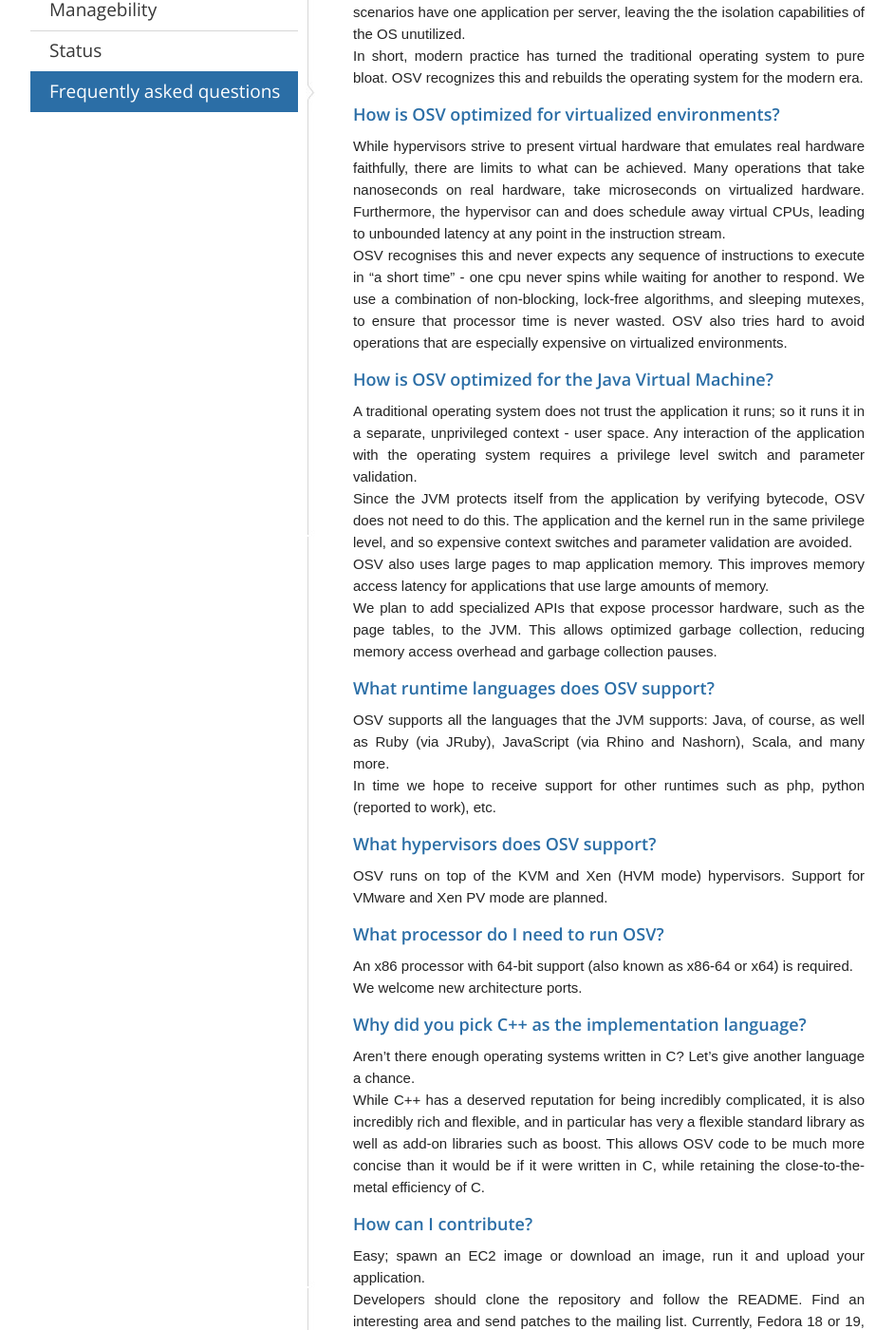
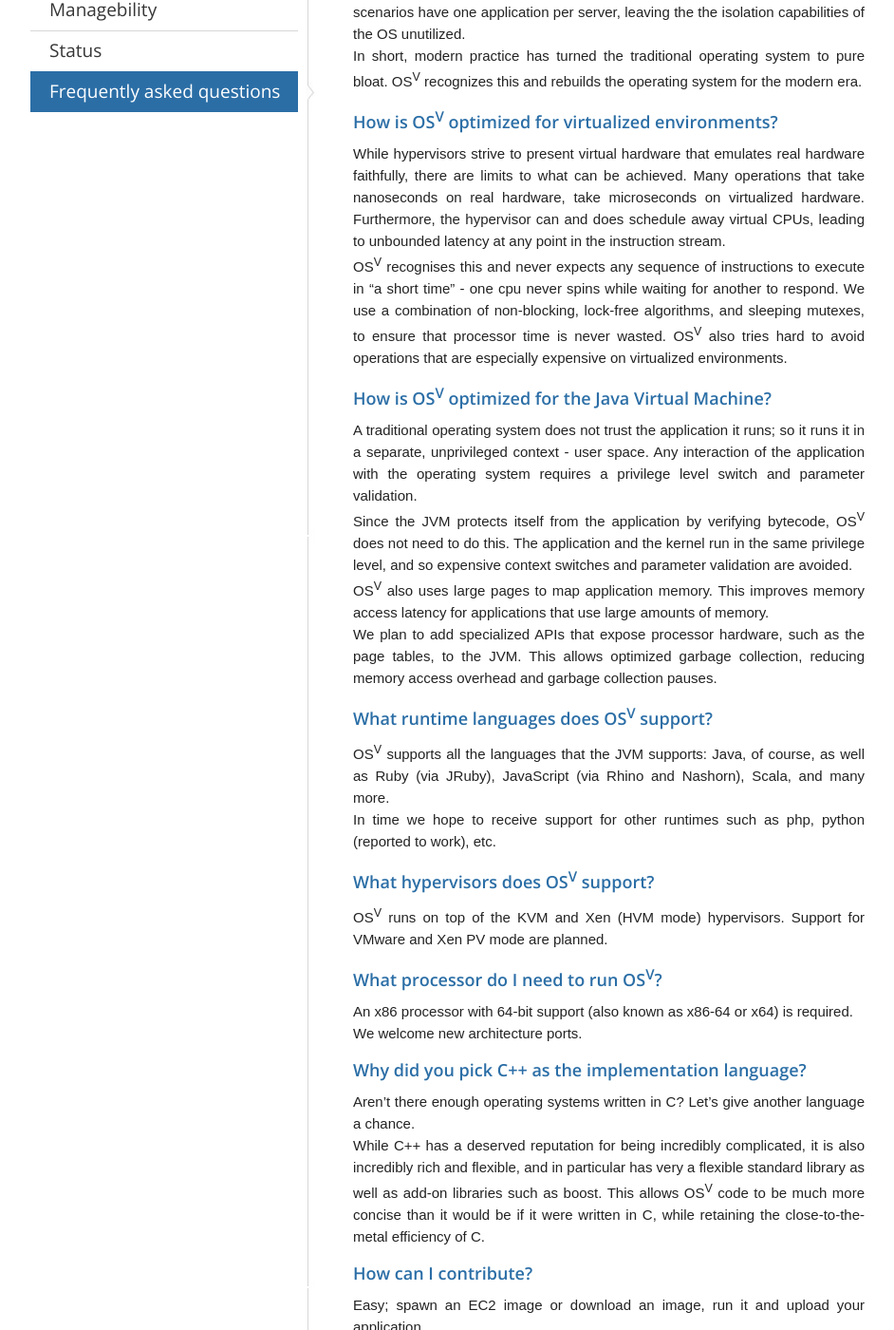
Before and after one commit to osv-io/osv-io.github.io, a Jekyll site: the page built from _posts/users/0000-06-01-frequently-asked-questions.md, in a window 1280 px wide and 1400 px high, scrolled down 348 px. Shown: the whole window at 95% size, without its empty margins (128-1070 px from the left). Built offline with Jekyll 4.4.1, drawn with Linux system fonts in a browser that asks for light colours; some of the changed text lies outside the part shown.

Commit message:
fixed issues

```diff
--- a/_posts/users/0000-06-01-frequently-asked-questions.md
+++ b/_posts/users/0000-06-01-frequently-asked-questions.md
@@ -14,37 +14,37 @@ However, in modern deployments, the hardware is virtualized, so there is very li
 
 <!--more-->
 
-In short, modern practice has turned the traditional operating system to pure bloat. OSV recognizes this and rebuilds the operating system for the modern era.
+In short, modern practice has turned the traditional operating system to pure bloat. OS<sup>V</sup> recognizes this and rebuilds the operating system for the modern era.
 
-### How is OSV optimized for virtualized environments?
+### How is OS<sup>V</sup> optimized for virtualized environments?
 
 While hypervisors strive to present virtual hardware that emulates real hardware faithfully, there are limits to what can be achieved. Many operations that take nanoseconds on real hardware, take microseconds on virtualized hardware. Furthermore, the hypervisor can and does schedule away virtual CPUs, leading to unbounded latency at any point in the instruction stream.
 
-OSV recognises this and never expects any sequence of instructions to execute in “a short time” - one cpu never spins while waiting for another to respond. We use a combination of non-blocking, lock-free algorithms, and sleeping mutexes, to ensure that processor time is never wasted. OSV also tries hard to avoid operations that are especially expensive on virtualized environments.
+OS<sup>V</sup> recognises this and never expects any sequence of instructions to execute in “a short time” - one cpu never spins while waiting for another to respond. We use a combination of non-blocking, lock-free algorithms, and sleeping mutexes, to ensure that processor time is never wasted. OS<sup>V</sup> also tries hard to avoid operations that are especially expensive on virtualized environments.
 
-### How is OSV optimized for the Java Virtual Machine?
+### How is OS<sup>V</sup> optimized for the Java Virtual Machine?
 
 A traditional operating system does not trust the application it runs; so it runs it in a separate, unprivileged context - user space. Any interaction of the application with the operating system requires a privilege level switch and parameter validation.
 
-Since the JVM protects itself from the application by verifying bytecode, OSV does not need to do this. The application and the kernel run in the same privilege level, and so expensive context switches and parameter validation are avoided.
+Since the JVM protects itself from the application by verifying bytecode, OS<sup>V</sup> does not need to do this. The application and the kernel run in the same privilege level, and so expensive context switches and parameter validation are avoided.
 
 
 
-OSV also uses large pages to map application memory. This improves memory access latency for applications that use large amounts of memory.
+OS<sup>V</sup> also uses large pages to map application memory. This improves memory access latency for applications that use large amounts of memory.
 
 We plan to add specialized APIs that expose processor hardware, such as the page tables, to the JVM. This allows optimized garbage collection, reducing memory access overhead and garbage collection pauses.
 
-### What runtime languages does OSV support?
+### What runtime languages does OS<sup>V</sup> support?
 
-OSV supports all the languages that the JVM supports: Java, of course, as well as Ruby (via JRuby), JavaScript (via Rhino and Nashorn), Scala, and many more.
+OS<sup>V</sup> supports all the languages that the JVM supports: Java, of course, as well as Ruby (via JRuby), JavaScript (via Rhino and Nashorn), Scala, and many more.
 
 In time we hope to receive support for other runtimes such as php, python (reported to work), etc.
 
-### What hypervisors does OSV support?
+### What hypervisors does OS<sup>V</sup> support?
 
-OSV runs on top of the KVM and Xen (HVM mode) hypervisors. Support for VMware and Xen PV mode are planned.
+OS<sup>V</sup> runs on top of the KVM and Xen (HVM mode) hypervisors. Support for VMware and Xen PV mode are planned.
 
-### What processor do I need to run OSV?
+### What processor do I need to run OS<sup>V</sup>?
 
 An x86 processor with 64-bit support (also known as x86-64 or x64) is required.
 
@@ -54,7 +54,7 @@ We welcome new architecture ports.
 
 Aren’t there enough operating systems written in C? Let’s give another language a chance.
 
-While C++ has a deserved reputation for being incredibly complicated, it is also incredibly rich and flexible, and in particular has very a flexible standard library as well as add-on libraries such as boost. This allows OSV code to be much more concise than it would be if it were written in C, while retaining the close-to-the-metal efficiency of C.
+While C++ has a deserved reputation for being incredibly complicated, it is also incredibly rich and flexible, and in particular has very a flexible standard library as well as add-on libraries such as boost. This allows OS<sup>V</sup> code to be much more concise than it would be if it were written in C, while retaining the close-to-the-metal efficiency of C.
 
 ### How can I contribute?
 
@@ -62,6 +62,6 @@ Easy; spawn an EC2 image or download an image, run it and upload your applicatio
 
 Developers should clone the repository and follow the README. Find an interesting area and send patches to the mailing list. Currently, Fedora 18 or 19, and Ubuntu 13.04 on x86-64 are supported as development platforms.
 
-### How is OSV licensed?
+### How is OS<sup>V</sup> licensed?
 
-OSV is available under a 3-clause BSD-style license.
+OS<sup>V</sup> is available under a 3-clause BSD-style license.
```
Also changed, not shown: _includes/cloud-me.md (+1 -1 lines).
